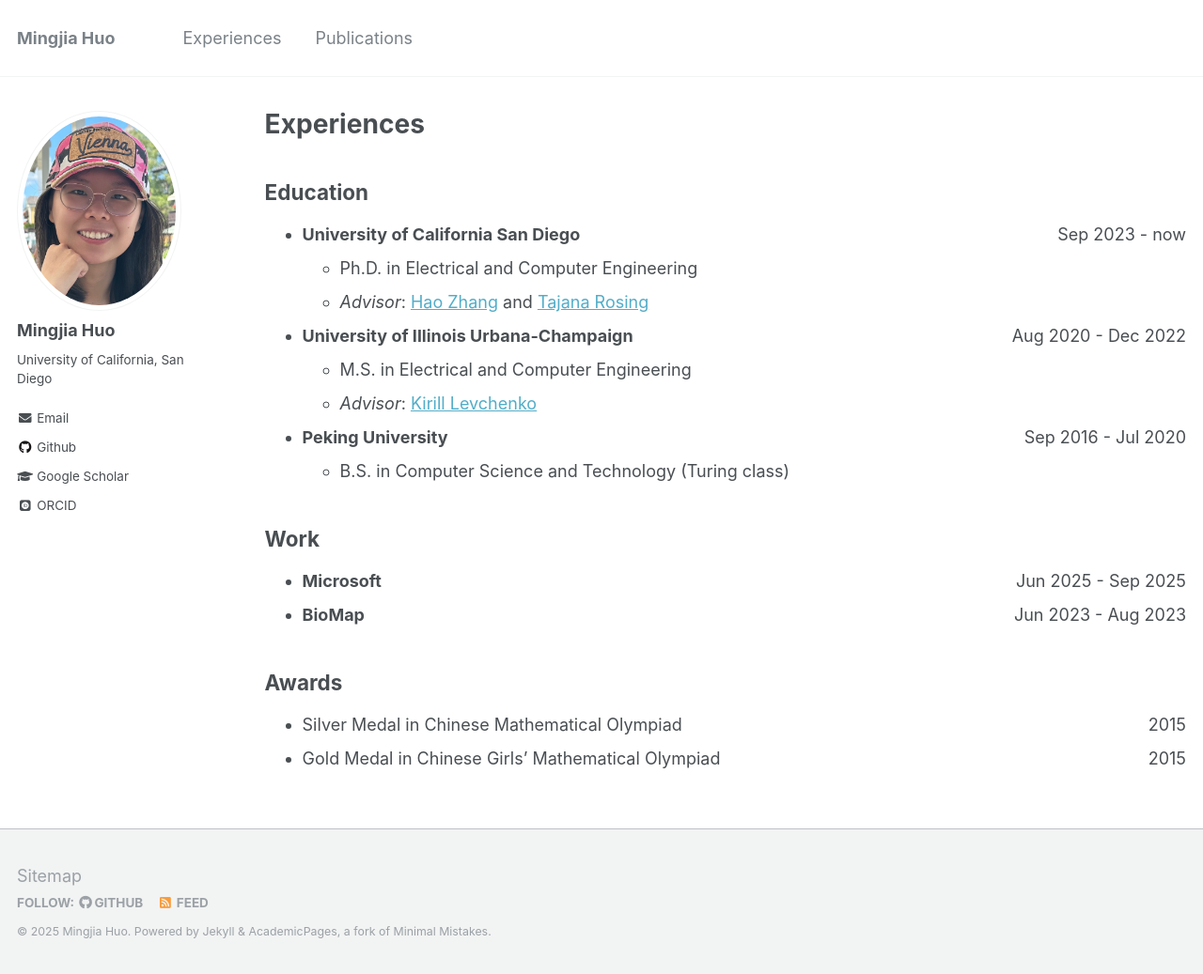
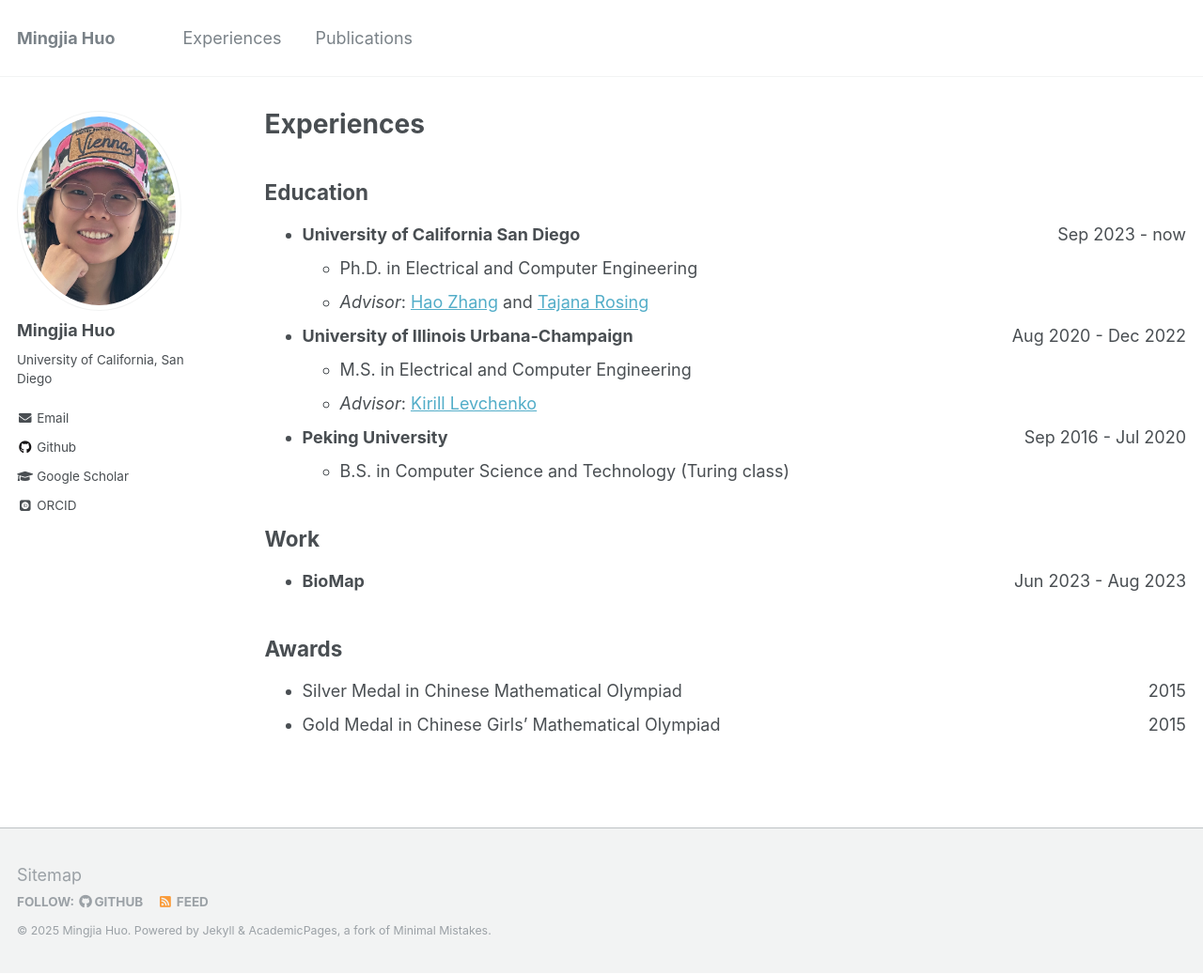
Before and after one commit to mignonjia/mignonjia.github.io, a Jekyll site: the page built from _pages/experiences.md, in a window 1280 px wide and 1037 px high. Shown: the whole window at 94% size. Built offline with Jekyll 4.4.1, drawn with Linux system fonts in a browser that asks for light colours; some web fonts are replaced.

Commit message:
cv update

```diff
--- a/_pages/experiences.md
+++ b/_pages/experiences.md
@@ -19,7 +19,6 @@ author_profile: true
 
 ## Work
 
-* <b>Microsoft</b><span style="float:right;"> Jun 2025 - Sep 2025 </span>
 * <b>BioMap</b><span style="float:right;"> Jun 2023 - Aug 2023 </span>
 
 ## Awards
```
Also changed, not shown: 1 other file.
